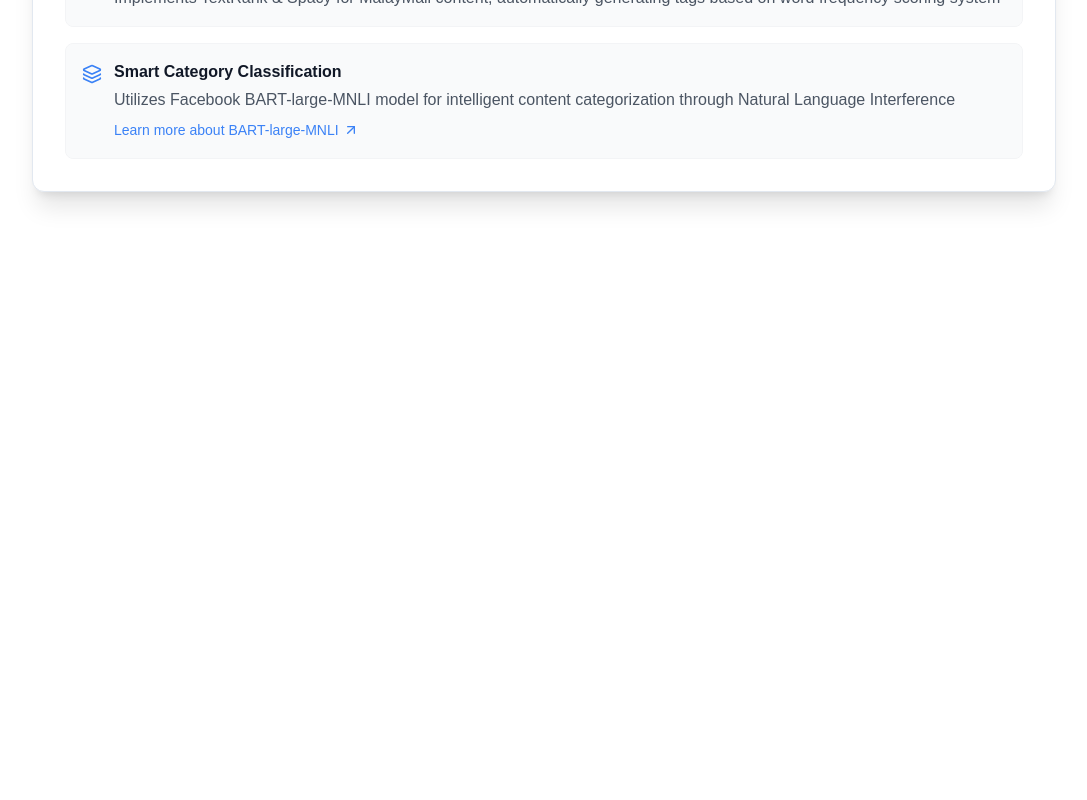
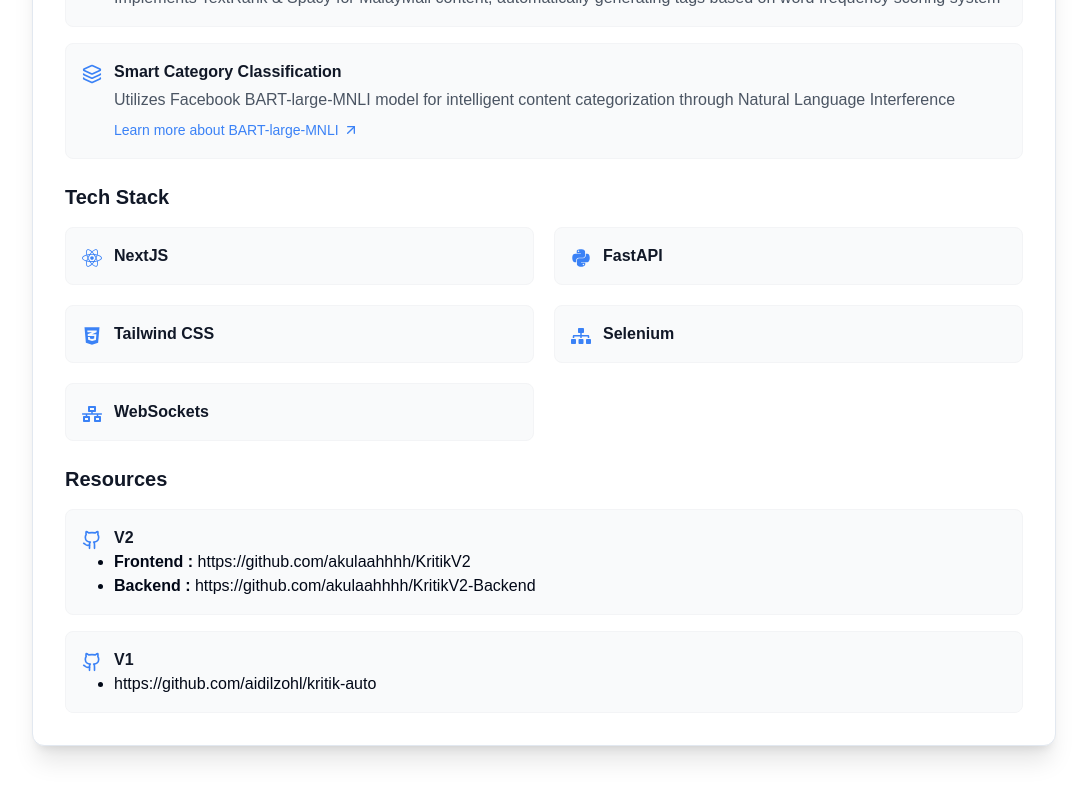
Before and after one commit to akulaahhhh/KritikV2, a Next.js app: page / in a window 1280 px wide. Shown: the part 1074-1874 px from the top of the page, without its empty margins (96-1183 px from the left). Before the commit the page ends 1330 px from the top, so only its background shows below. Built offline with nearby package versions, Linux system fonts and the light colour scheme.

Commit message:
Add tech stack and resource

```diff
--- a/src/app/page.tsx
+++ b/src/app/page.tsx
@@ -2,8 +2,16 @@
 import Link from "next/link";
 import { Button } from "@/components/ui/button";
 import { Badge } from "@/components/ui/badge";
-import { ArrowUpRight, Tag, Layers } from "lucide-react";
-
+import { ArrowUpRight, Tag, Layers, Github } from "lucide-react";
+import {
+  FaGithub,
+  FaReact,
+  FaPython,
+  FaCss3Alt,
+  FaDocker,
+  FaSitemap,
+  FaNetworkWired,
+} from "react-icons/fa";
 import {
   Card,
   CardHeader,
@@ -17,14 +25,23 @@
     <div className="flex flex-col  dark:bg-gray-900 dark:text-gray-100">
       <Navbar />
       <div className="flex items-center justify-center flex-1 flex-col">
-      <div className="my-36 text-center"> {/* Increased margin */}
-        <h1 className="text-7xl font-bold mb-20"> {/* Increased bottom margin */}
-          Welcome to Kritik Auto
-        </h1>
-        <Link href="/Scrapper" className="px-8 py-4 mb-9"> {/* Increased bottom margin */}
-          <Button className="px-10 py-7 text-xl font-semibold tracking-wide" >GET STARTED</Button> {/* Increased font size */}
-        </Link>
-      </div>
+        <div className="my-36 text-center">
+          {" "}
+          {/* Increased margin */}
+          <h1 className="text-7xl font-bold mb-20">
+            {" "}
+            {/* Increased bottom margin */}
+            Welcome to Kritik Auto
+          </h1>
+          <Link href="/Scrapper" className="px-8 py-4 mb-9">
+            {" "}
+            {/* Increased bottom margin */}
+            <Button className="px-10 py-7 text-xl font-semibold tracking-wide">
+              GET STARTED
+            </Button>{" "}
+            {/* Increased font size */}
+          </Link>
+        </div>
 
         <Card className="w-full max-w-5xl mx-auto shadow-xl rounded-xl overflow-hidden bg-white dark:bg-gray-900 mt-8 mb-16">
           <CardHeader className="bg-gradient-to-r from-gray-800 to-gray-900 text-white p-6 space-y-4">
@@ -116,11 +133,141 @@
                       </p>
                       <a
                         href="https://huggingface.co/facebook/bart-large-mnli"
+                        target="blank"
                         className="text-blue-500 hover:text-blue-600 dark:text-blue-400 dark:hover:text-blue-300 inline-flex items-center gap-1 mt-2 text-sm"
                       >
                         Learn more about BART-large-MNLI
                         <ArrowUpRight className="h-4 w-4" />
                       </a>
+                    </div>
+                  </div>
+                </div>
+              </div>
+            </section>
+            <section className="space-y-4">
+              <h2 className="text-xl font-bold text-gray-900 dark:text-white flex items-center gap-2">
+                Tech Stack
+              </h2>
+              <div className="grid grid-cols-1 sm:grid-cols-2 gap-5">
+                <div className="p-4 rounded-lg bg-gray-50 dark:bg-gray-800 border border-gray-100 dark:border-gray-700">
+                  <div className="flex items-start gap-3">
+                    <div className="mt-1">
+                      <FaReact className="h-5 w-5 text-blue-500" />
+                    </div>
+                    <div>
+                      <h3 className="font-semibold text-gray-900 dark:text-white">
+                        NextJS
+                      </h3>
+                    </div>
+                  </div>
+                </div>
+                <div className="p-4 rounded-lg bg-gray-50 dark:bg-gray-800 border border-gray-100 dark:border-gray-700">
+                  <div className="flex items-start gap-3">
+                    <div className="mt-1">
+                      <FaPython className="h-5 w-5 text-blue-500" />
+                    </div>
+                    <div>
+                      <h3 className="font-semibold text-gray-900 dark:text-white">
+                        FastAPI
+                      </h3>
+                    </div>
+                  </div>
+                </div>
+                <div className="p-4 rounded-lg bg-gray-50 dark:bg-gray-800 border border-gray-100 dark:border-gray-700">
+                  <div className="flex items-start gap-3">
+                    <div className="mt-1">
+                      <FaCss3Alt className="h-5 w-5 text-blue-500" />
+                    </div>
+                    <div>
+                      <h3 className="font-semibold text-gray-900 dark:text-white">
+                        Tailwind CSS
+                      </h3>
+                    </div>
+                  </div>
+                </div>
+                <div className="p-4 rounded-lg bg-gray-50 dark:bg-gray-800 border border-gray-100 dark:border-gray-700">
+                  <div className="flex items-start gap-3">
+                    <div className="mt-1">
+                      <FaSitemap className="h-5 w-5 text-blue-500" />
+                    </div>
+                    <div>
+                      <h3 className="font-semibold text-gray-900 dark:text-white">
+                        Selenium
+                      </h3>
+                    </div>
+                  </div>
+                </div>
+                <div className="p-4 rounded-lg bg-gray-50 dark:bg-gray-800 border border-gray-100 dark:border-gray-700">
+                  <div className="flex items-start gap-3">
+                    <div className="mt-1">
+                      <FaNetworkWired className="h-5 w-5 text-blue-500" />
+                    </div>
+                    <div>
+                      <h3 className="font-semibold text-gray-900 dark:text-white">
+                        WebSockets
+                      </h3>
+                    </div>
+                  </div>
+                </div>
+              </div>
+            </section>
+            <section className="space-y-4">
+              <h2 className="text-xl font-bold text-gray-900 dark:text-white flex items-center gap-2">
+                Resources
+              </h2>
+              <div className="grid gap-4">
+                <div className="p-4 rounded-lg bg-gray-50 dark:bg-gray-800 border border-gray-100 dark:border-gray-700">
+                  <div className="flex items-start gap-3">
+                    <div className="mt-1">
+                      <Github className="h-5 w-5 text-blue-500" />
+                    </div>
+                    <div>
+                      <h3 className="font-semibold text-gray-900 dark:text-white">
+                        V2
+                      </h3>
+                      {/* <p className="text-gray-600 dark:text-gray-300 mt-1">
+                        Additional full support for MalayMail news website
+                        integration
+                      </p> */}
+                      <ul className="list-disc">
+                        <li>
+                          <span className="font-semibold">Frontend : </span>{" "}
+                          <a href="https://github.com/akulaahhhh/KritikV2">
+                            https://github.com/akulaahhhh/KritikV2
+                          </a>
+                        </li>
+                        <li>
+                          <span className="font-semibold">Backend : </span>{" "}
+                          <a href="https://github.com/akulaahhhh/KritikV2-Backend">
+                            https://github.com/akulaahhhh/KritikV2-Backend
+                          </a>
+                        </li>
+                      </ul>
+                    </div>
+                  </div>
+                </div>
+
+                <div className="p-4 rounded-lg bg-gray-50 dark:bg-gray-800 border border-gray-100 dark:border-gray-700">
+                  <div className="flex items-start gap-3">
+                    <div className="mt-1">
+                      <Github className="h-5 w-5 text-blue-500" />
+                    </div>
+                    <div>
+                      <h3 className="font-semibold text-gray-900 dark:text-white">
+                        V1
+                      </h3>
+                      {/* <p className="text-gray-600 dark:text-gray-300 mt-1">
+                        Implements TextRank & Spacy for MalayMail content,
+                        automatically generating tags based on word frequency
+                        scoring system
+                      </p> */}
+                      <ul className="list-disc">
+                        <li>
+                          <a href="https://github.com/aidilzohl/kritik-auto">
+                            https://github.com/aidilzohl/kritik-auto
+                          </a>
+                        </li>
+                      </ul>
                     </div>
                   </div>
                 </div>
```
